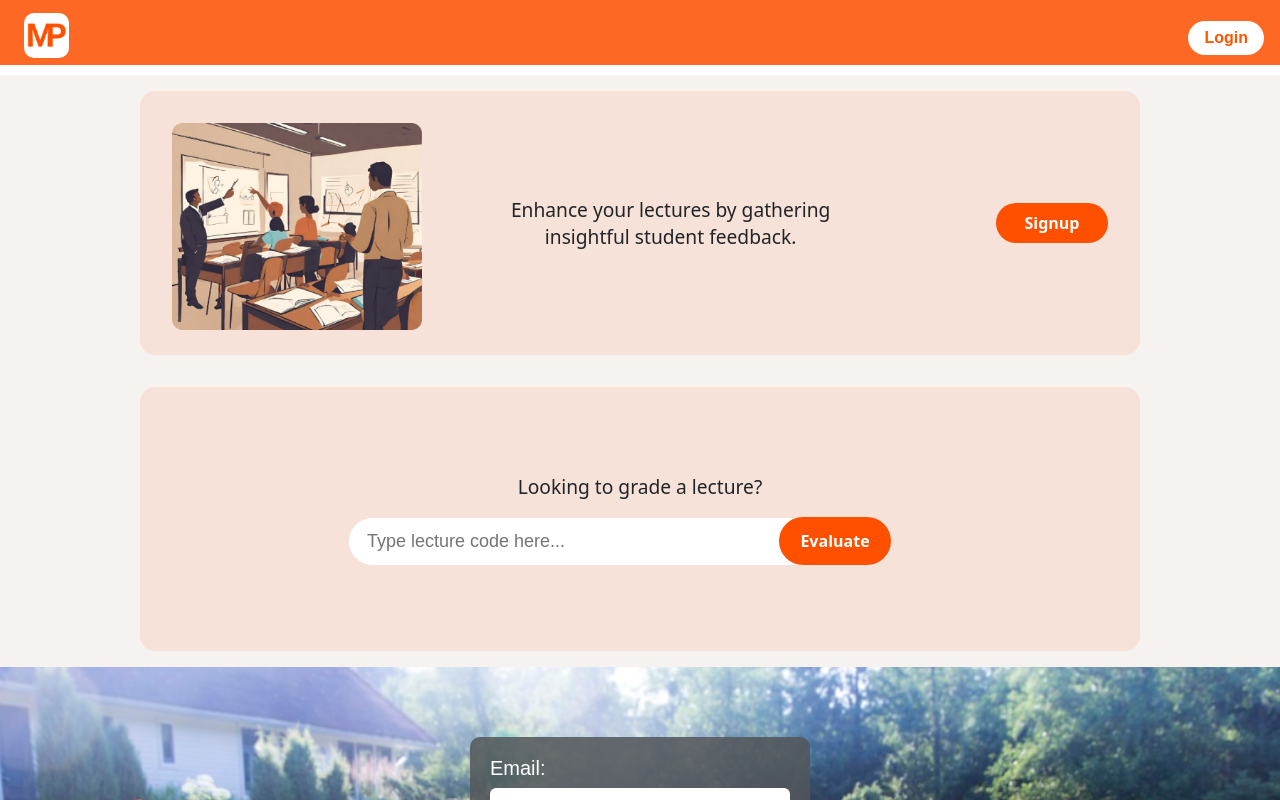
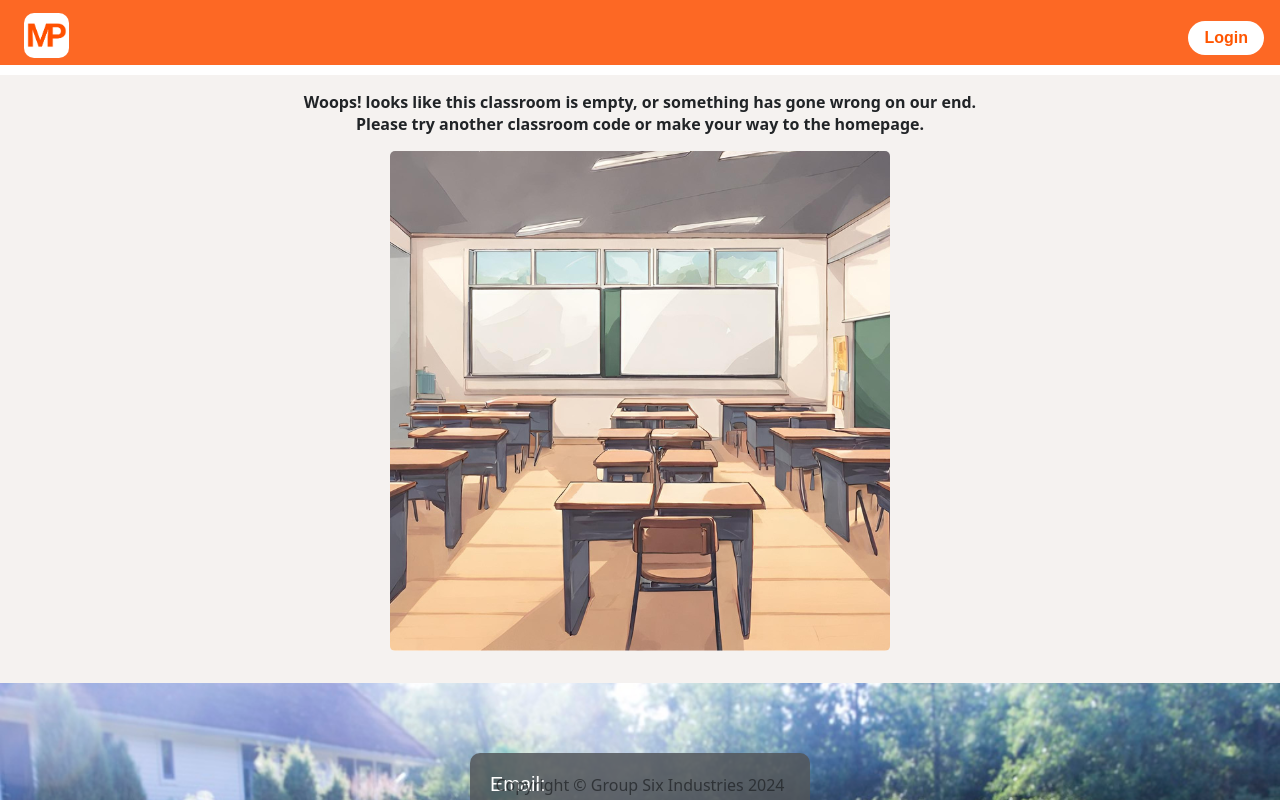
Before and after one commit to Group-6-Software-Development/Project_Poll, a React (Create React App) app in the folder frontend/: page /login in a window 1280 px wide. Shown: the top 800 px of the page. Built offline with nearby package versions, Linux system fonts and the light colour scheme.

Commit message:
error page

```diff
--- a/frontend/src/App.js
+++ b/frontend/src/App.js
@@ -8,6 +8,7 @@ import LandingPage from "./pages/LandingPage";
 import Footer from './components/Footer'
 import { useState } from "react";
 import { BrowserRouter, Route, Routes } from "react-router-dom";
+import ErrorPage from "./pages/ErrorPage";
 
 const App = () => {
   const [isAuthenticated, setIsAuthenticated] = useState(
@@ -21,7 +22,7 @@ const App = () => {
           isAuthenticated={false}
           setIsAuthenticated={setIsAuthenticated}
         />
-        <LandingPage />
+        <ErrorPage />
         <Routes>
           <Route path="/profile" element={<UserPage />} />
           <Route
--- a/frontend/src/components/styles/Footer.css
+++ b/frontend/src/components/styles/Footer.css
@@ -1,8 +1,12 @@
 footer {
+  position: absolute;
+  bottom: 0;
+  width: 100%;
   text-align: center;
   color: var(--main-text-color);
   opacity: 75%;
   margin: 0;
+  margin-bottom: 0.25em;
 }
 
 footer p {
--- /dev/null
+++ b/frontend/src/pages/ErrorPage.js
@@ -0,0 +1,16 @@
+import errorPhoto from "../images/errorPage.png";
+
+const ErrorPage = () => {
+  return (
+    <div className="error-page">
+      <strong>
+        Woops! looks like this classroom is empty, or something has gone wrong
+        on our end. <br /> Please try another classroom code or make your way to
+        the homepage.
+      </strong>
+      <img src={errorPhoto} />
+    </div>
+  );
+};
+
+export default ErrorPage;
--- a/frontend/src/styles/app.css
+++ b/frontend/src/styles/app.css
@@ -173,3 +173,34 @@ LandingPage
     right: 0;
   }
 }
+
+/*
+=========
+ErrorPage
+=========
+*/
+
+.error-page {
+  text-align: center;
+  padding: 1em;
+  display: flex;
+  flex-direction: column;
+  justify-content: space-around;
+  align-items: center;
+}
+
+.error-page strong {
+  color: var(--main-text-color);
+}
+
+.error-page img {
+  width: 500px;
+  border-radius: 5px;
+  margin: 1em 1em;
+}
+
+@media only screen and (max-width: 768px) {
+  .error-page img {
+    width: 250px;
+  }
+}
```
Also changed, not shown: frontend/src/images/errorPage.png (added).
